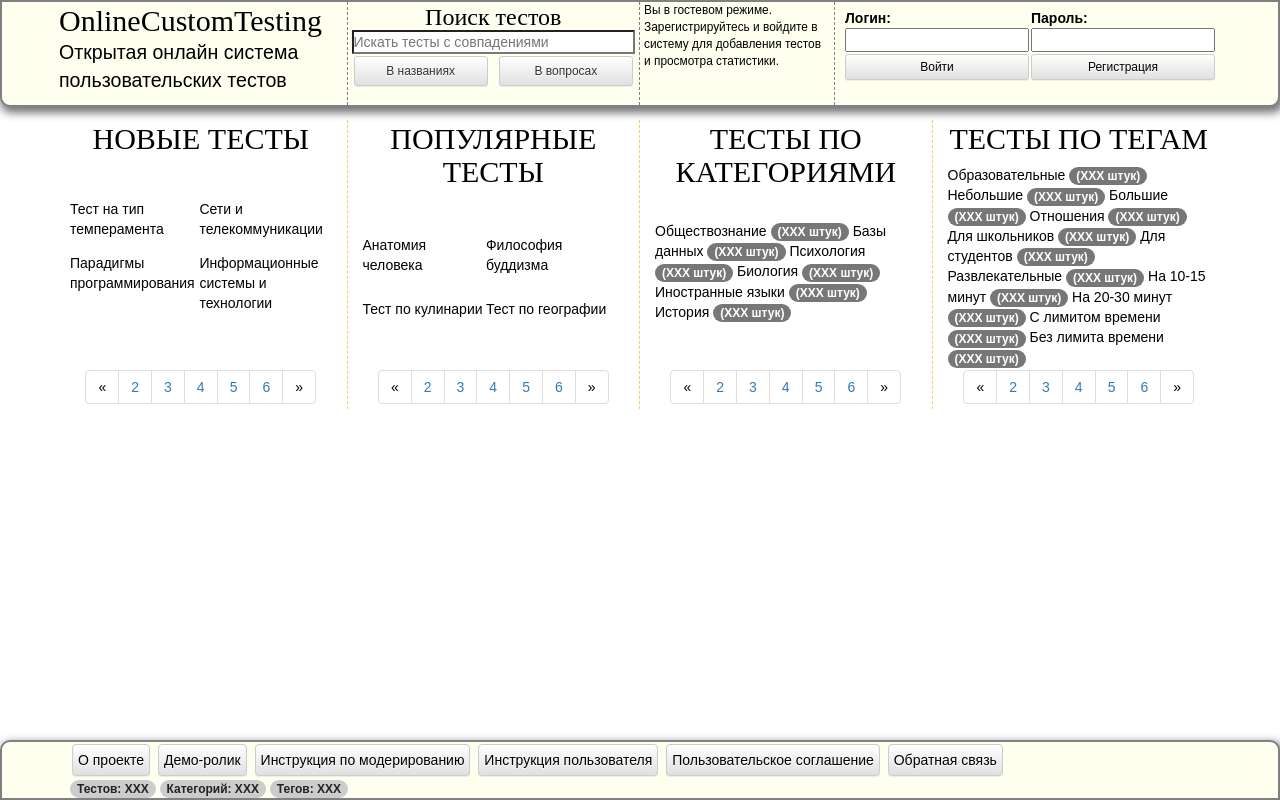
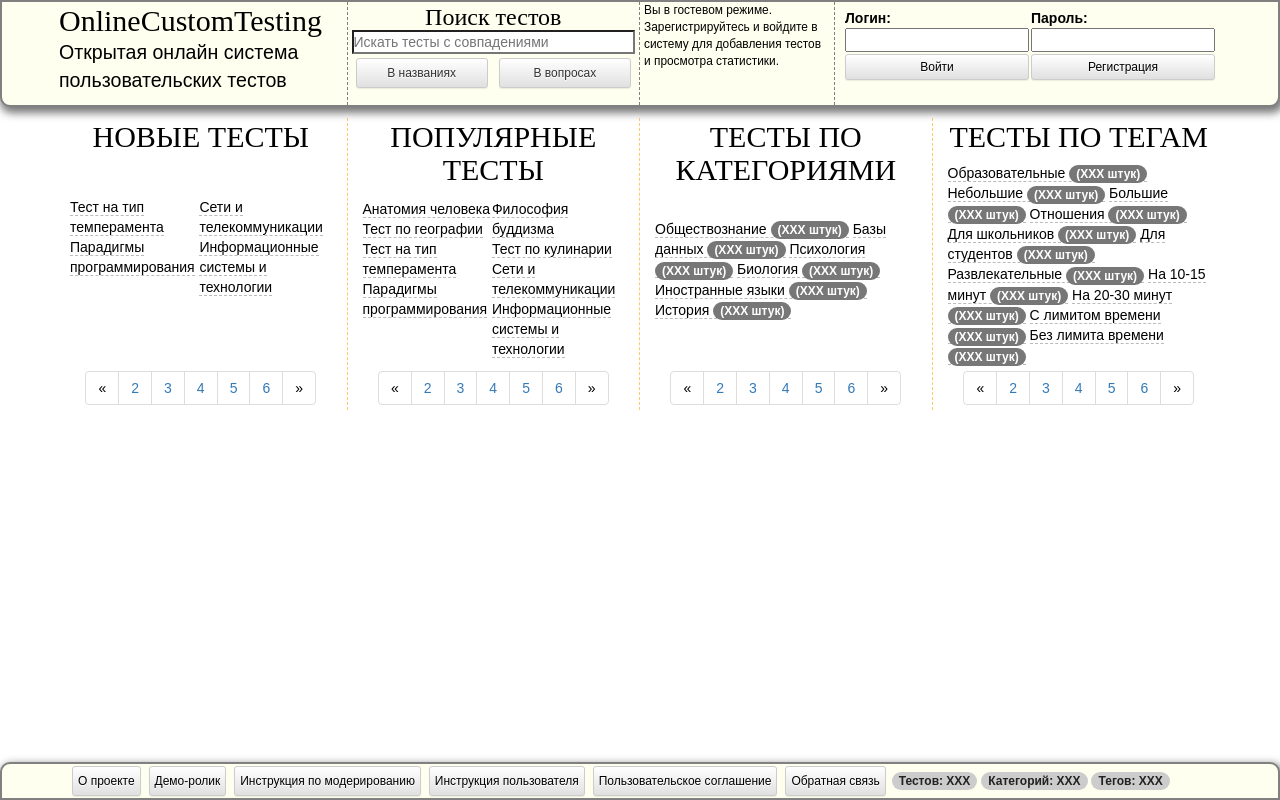
Before and after one commit to Cheltigmashev/oct, a Django app: page / in a window 1280 px wide. Run offline with Django 3.2, Linux system fonts and the light colour scheme; some libraries are stand-ins or nearby versions; some web fonts are replaced.

Commit message:
top style property of header has been corrected. Padding of search_buttons_div has been also corrected. Now height of header is equal in different access modes (it was slightly different on previous commit). Footer buttons is btn-sm now.

```diff
--- a/octapp/static/css/style.sass
+++ b/octapp/static/css/style.sass
@@ -68,8 +68,8 @@ h1, h2, h3, h4, h5, h6
 
 
 /*============    ШАПКА    ===========*/
-$avatar_width: 90px
-$avatar_height: 90px
+$avatar_width: 80px
+$avatar_height: 80px
 header
   z-index: 10
   position: fixed
@@ -100,7 +100,7 @@ header
       min-width: 132px
 
     .search_buttons_div
-      padding: 2px
+      padding: 4px
       .table_cell
         width: 48%
         .btn
@@ -170,6 +170,8 @@ footer
     // flex container properties
     justify-content: center
     align-items: stretch
+  .test, .category
+    border-bottom: 1px dashed #bbbbbb
   a
     color: black
     cursor: pointer
@@ -177,11 +179,13 @@ footer
     transition: all ease 0.2s
     text-decoration: underline
     color: orange
+  a.test:hover, a.category:hover
+    border-bottom: 1px dashed orange
   a.test:hover span, a.category:hover span
     transition: all ease 0.2s
     background-color: orange
   ul.pagination
-    margin: 2px 0 0 0
+    margin: 5px 0 0 0
   .pagination_block
     // flex-block properties
     align-self: flex-end
@@ -193,7 +197,7 @@ footer
 
 @media(min-width:0px) and (max-width:767px)
   .content
-    padding-top: 100px
+    padding-top: 103px
     padding-bottom: 100px
     .tests_list:not(:last-of-type)
       border-style: none none dashed none
@@ -208,7 +212,7 @@ footer
 
 @media(min-width:768px) and (max-width:991px)
   .content
-    padding-top: 105px
+    padding-top: 103px
     padding-bottom: 0
     .tests_list
       border-style: none
@@ -223,7 +227,7 @@ footer
 
 @media(min-width:992px) and (max-width:1199px)
   .content
-    padding-top: 115px
+    padding-top: 118px
     padding-bottom: 0
     .tests_list
       border-style: none
@@ -238,7 +242,7 @@ footer
 
 @media(min-width:1200px)
   .content
-    padding-top: 120px
+    padding-top: 118px
     padding-bottom: 0
     .tests_list:not(:last-of-type)
       border-right: 1px dashed lighten(orange, 20%)
--- a/octapp/templates/octapp/tests_list.html
+++ b/octapp/templates/octapp/tests_list.html
@@ -128,16 +128,10 @@
                         <div class="table_row">
                             <div class="table_cell">
                                 <div><a class="test">Тест на тип темперамента</a></div>
+                                <div><a class="test">Парадигмы программирования</a></div>
                             </div>
                             <div class="table_cell">
                                 <div><a class="test">Сети и телекоммуникации</a></div>
-                            </div>
-                        </div>
-                        <div class="table_row">
-                            <div class="table_cell">
-                                <div><a class="test">Парадигмы программирования</a></div>
-                            </div>
-                            <div class="table_cell">
                                 <div><a class="test">Информационные системы и технологии</a></div>
                             </div>
                         </div>
@@ -168,17 +162,15 @@
                         <div class="table_row">
                             <div class="table_cell">
                                 <div><a class="test">Анатомия человека</a></div>
+                                <div><a class="test">Тест по географии</a></div>
+                                <div><a class="test">Тест на тип темперамента</a></div>
+                                <div><a class="test">Парадигмы программирования</a></div>
                             </div>
                             <div class="table_cell">
                                 <div><a class="test">Философия буддизма</a></div>
-                            </div>
-                        </div>
-                        <div class="table_row">
-                            <div class="table_cell">
                                 <div><a class="test">Тест по кулинарии</a></div>
-                            </div>
-                            <div class="table_cell">
-                                <div><a class="test">Тест по географии</a></div>
+                                <div><a class="test">Сети и телекоммуникации</a></div>
+                                <div><a class="test">Информационные системы и технологии</a></div>
                             </div>
                         </div>
                     </div>
@@ -282,12 +274,12 @@
             <div class="container">
                 <div class="row">
                     <div class="col-md-12 col-sm-12 col-xs-12 col-lg-12">
-                        <a href="" class="btn btn-default">О проекте</a>
-                        <a href="" class="btn btn-default">Демо-ролик</a>
-                        <a href="" class="btn btn-default">Инструкция по модерированию</a>
-                        <a href="" class="btn btn-default">Инструкция пользователя</a>
-                        <a href="" class="btn btn-default">Пользовательское соглашение</a>
-                        <a href="" class="btn btn-default">Обратная связь</a>
+                        <a href="" class="btn btn-sm btn-default">О проекте</a>
+                        <a href="" class="btn btn-sm btn-default">Демо-ролик</a>
+                        <a href="" class="btn btn-sm btn-default">Инструкция по модерированию</a>
+                        <a href="" class="btn btn-sm btn-default">Инструкция пользователя</a>
+                        <a href="" class="btn btn-sm btn-default">Пользовательское соглашение</a>
+                        <a href="" class="btn btn-sm btn-default">Обратная связь</a>
                         <div class="general_statictics inline_block">
                             <span class="badge">Тестов: XXX</span>
                             <span class="badge">Категорий: XXX</span>
```
Also changed, not shown: octapp/static/css/style.css, 1 other file. Lines whose indentation alone changed are shown as unchanged.
